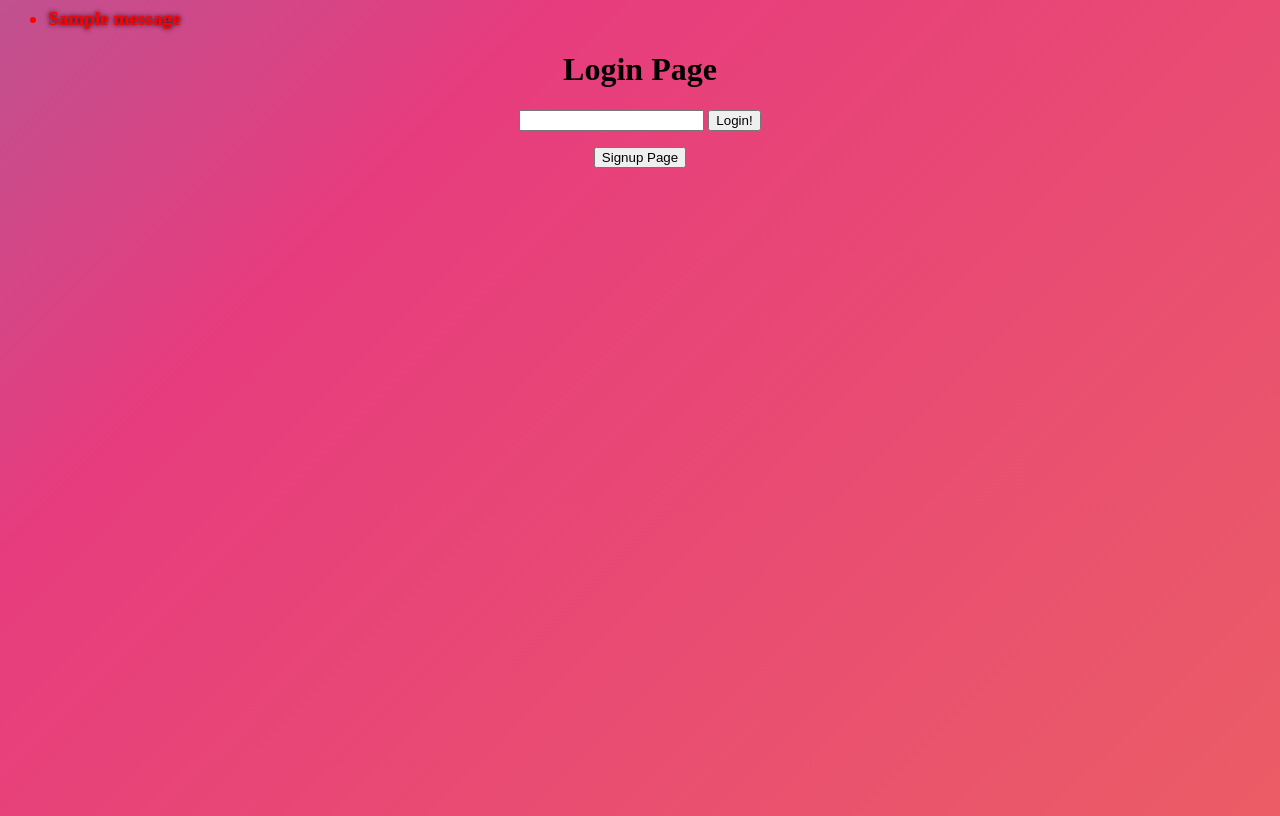
After one commit to phongwashere/projectmilestone2-SoftwareEngineering, a Flask app: page /login in a window 1280 px wide. The commit adds this page. Run offline with Flask 2, Linux system fonts and the light colour scheme; tables that the repository leaves empty hold one stand-in row (values such as "Sample post"); one stand-in notice (Sample message) is shown.

Commit message:
implemented db to hold usernames and added login and signup pages

```diff
--- a/app.py
+++ b/app.py
@@ -1,19 +1,70 @@
 """ System Module. """
 import os
 import random
-from flask import Flask, render_template
+import flask
+from flask_sqlalchemy import SQLAlchemy
 from tmdb import getmovie, getgenre
 from wikimovie import wikisearch
+from dotenv import find_dotenv, load_dotenv
 
-app = Flask(__name__)
+load_dotenv(find_dotenv())
+app = flask.Flask(__name__)
+app.secret_key = os.getenv('secretKey')
+
+app.config['SQLALCHEMY_DATABASE_URI'] = os.getenv('DATABASE_URL')
+app.config['SQLALCHEMY_TRACK_MODIFICATIONS'] = False
+
+db = SQLAlchemy(app)
+
+class userRating(db.Model):
+    """ creating database """
+    id = db.Column(db.Integer, primary_key = True)
+    username = db.Column(db.String(50))
+
+db.create_all()
 
 moviecount = []
 favMovies = ["Thor Ragnarok", "creed II", "white chicks", "Iron Man 3", "Aladdin"]
 for i in range(len(favMovies)):
     moviecount.append(i)
 
-@app.route("/")
+@app.route("/", methods=["GET", "POST"])
 def index():
+    """ route to show signup page """
+    return flask.render_template("signup.html")
+
+@app.route("/signup", methods=["GET", "POST"])
+def signup():
+    """ signing up function """
+    if flask.request.method == "POST":
+        data = flask.request.form
+        new_user = userRating(username=data["Username"])
+        if userRating.query.filter_by(username=data["Username"]).first() is None:
+            db.session.add(new_user)
+            db.session.commit()
+            return flask.redirect("/login")
+        else:
+            flask.flash("Username is taken")
+        return flask.redirect("/")
+
+@app.route("/login", methods=["GET", "POST"])
+def index2():
+    """ route to show login page """
+    return flask.render_template("login.html")
+
+@app.route("/login2", methods=["GET", "POST"])
+def login():
+    """ signing up function """
+    if flask.request.method == "POST":
+        data = flask.request.form
+        if userRating.query.filter_by(username=data["Username"]).first() is not None:
+            return flask.redirect("/forum")
+        else:
+            flask.flash("User does not exists")
+        return flask.redirect("/login")
+
+@app.route("/forum", methods=["GET", "POST"])
+def forum():
     """ dynamically generating the data and returning webpage data. """
     titles = []
     overviews = []
@@ -26,13 +77,18 @@ def index():
     titles.append(data['titles'])
     overviews.append(data['overviews'])
     photos.append((data['photos']))
-    return render_template(
+    return flask.render_template(
         "index.html", websites = websites, genres = genres,
         favImages = photos, titles = titles, overviews = overviews
     )
 
+@app.route("/request", methods=["GET", "POST"])
+def rating():
+    """ route to show movie search and ratings by user """
+    return
+
 app.run(
-    host=os.getenv('IP', '0.0.0.0'),
-    port=int(os.getenv('PORT', 8080)),
+    #host=os.getenv('IP', '0.0.0.0'),
+    #port=int(os.getenv('PORT', 8080)),
     debug=True
 )
--- /dev/null
+++ b/static/formstyle.css
@@ -0,0 +1,32 @@
+ul{
+    text-shadow: 0 0 5px black;
+    font-size: larger;
+    color: red;
+}
+
+h1{
+    text-align: center;
+}
+
+form{
+    text-align: center;
+}
+
+body{
+    background: linear-gradient(-45deg, #ee7752, #e73c7e, #23a6d5, #23d5ab);
+	background-size: 400% 400%;
+	animation: gradient 15s ease infinite;
+	height: 100vh;
+}
+
+@keyframes gradient {
+	0% {
+		background-position: 0% 50%;
+	}
+	50% {
+		background-position: 100% 50%;
+	}
+	100% {
+		background-position: 0% 50%;
+	}
+}
--- a/static/style.css
+++ b/static/style.css
@@ -3,6 +3,10 @@ html{
 }
 
 h1{
+	text-align:center;
+}
+
+h2{
 	text-align:center;
 }
 
--- /dev/null
+++ b/templates/login.html
@@ -0,0 +1,26 @@
+<html>
+    <head>
+        <link rel="stylesheet" href="/static/formstyle.css">
+    </head>
+    <p>
+        {% with messages = get_flashed_messages() %}
+			{% if messages %}
+				<ul id="flashes" class=flashes>
+					{% for message in messages %}
+						<li><b>{{ message }}</b></li>
+					{% endfor %}
+				</ul>
+			{% endif %}
+		{% endwith %}
+    </p>
+    <body>
+        <h1>Login Page</h1>
+        <form method="POST" action="/login2">
+            <input type="text" name="Username">
+            <input type="submit" value="Login!">
+        </form>
+        <form method="POST" action="/">
+            <input type="submit" value="Signup Page">
+        </form>
+    </body>
+</html>
```
Also changed, not shown: templates/index.html (+8 -2 lines), templates/signup.html (added, +26 -0 lines).
